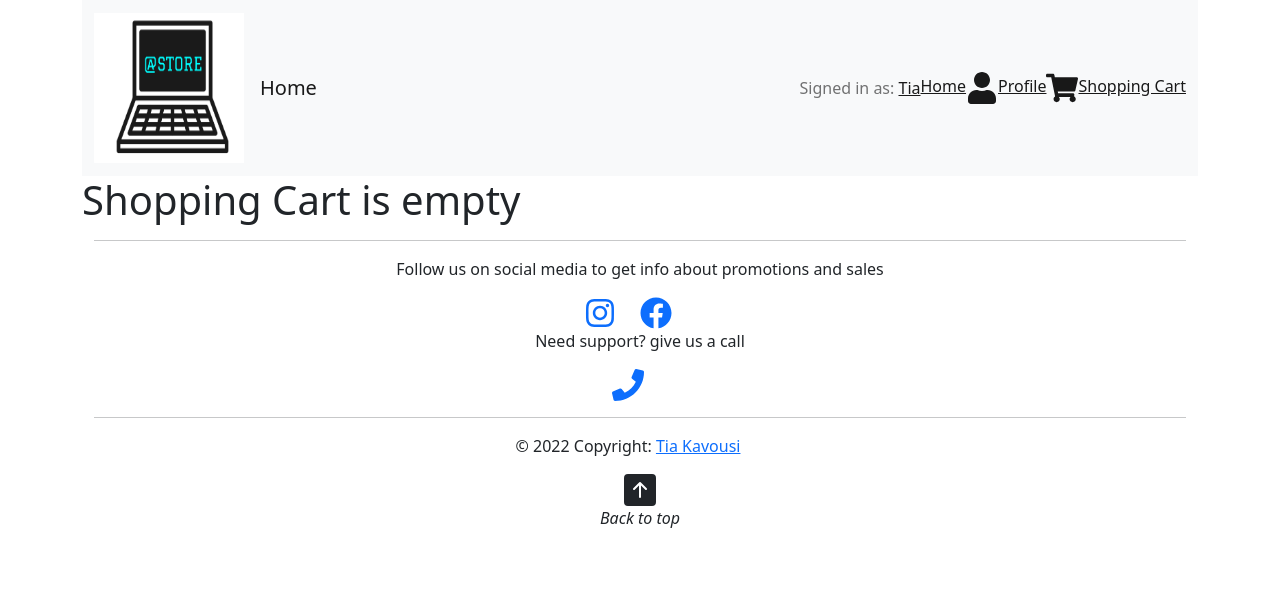
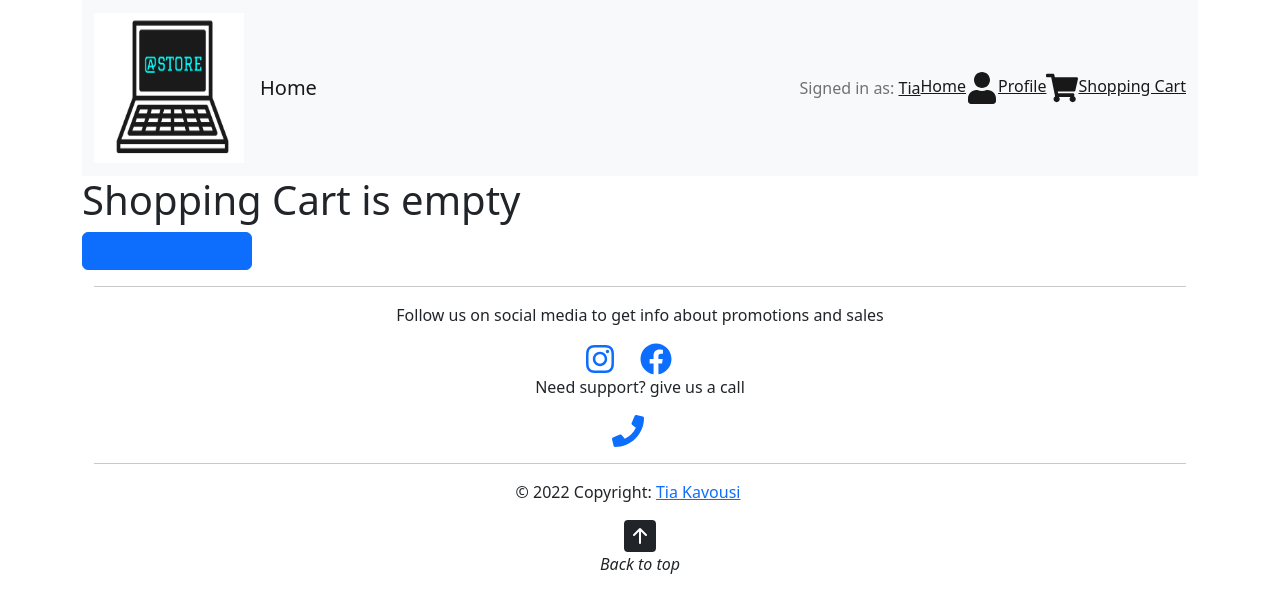
Before and after one commit to tiakavousi/LapTopUp_Store, a React (Create React App) app: page /shoppingcart in a window 1280 px wide. Shown: the top 612 px of the page. Built offline with nearby package versions, Linux system fonts and the light colour scheme.

Commit message:
changing shopping cart

```diff
--- a/src/App.js
+++ b/src/App.js
@@ -34,13 +34,13 @@ class App extends Component {
             },
             totalPrice : 0,
             orderNumber:0,
+            shoppingCartIsEmpty: true
         };
 
         // bind this to the handleSubmit and handleSelectLaptop methods, so they can access
         // the component's state and props when they are invoked.
         this.handleSubmit = this.handleSubmit.bind(this);
         this.handleSelectLaptop = this.handleSelectLaptop.bind(this);
-        this.toggleDisplay = this.toggleDisplay.bind(this);
     }
 
     // when component mounted the laptops from data assigns to state
@@ -69,8 +69,9 @@ class App extends Component {
         // update the component's state with the selected laptop and the calculated total price
         this.setState({
             selectedLaptop: laptop,
-            totalPrice: totalPrice
-        });
+            totalPrice: totalPrice,
+            shoppingCartIsEmpty: false
+        },()=>{console.log(this.state.selectedLaptop, "\n" , this.state.shoppingCartIsEmpty)});
     }
 
     handleChangeDetails = (event) => {
@@ -127,7 +128,7 @@ class App extends Component {
     }
 
     render(){
-        const {laptops, selectedLaptop, totalPrice, orderNumber, userDetails} = this.state;
+        const {laptops, selectedLaptop, totalPrice, orderNumber, userDetails, shoppingCartIsEmpty} = this.state;
         const {handleSelectLaptop, handleChangeDetails, handleSubmit, handleUserDetails, toggleDisplay} = this;
         return(
             <Router>
@@ -158,9 +159,14 @@ class App extends Component {
                             toggleDisplay={toggleDisplay}
                             />}
                         />
-                        <Route exact path="/shoppingcart" element={<ShoppingCart/>} />
-                        <Route exact path="/profile" element={<Profile/>} />
-                        <Route exact path="/" element={<Navigate replace to="/home" />} />
+                        <Route exact path="/shoppingcart" element={
+                            <ShoppingCart
+                                shoppingCartIsEmpty={shoppingCartIsEmpty}
+                                selectedLaptop={selectedLaptop}
+                            />}
+                        />
+                        <Route path="/profile" element={<Profile/>} />
+                        <Route path="/home" element={<Navigate replace to="/home" />} />
                     </Routes>
                     <Footer/>
                 </div>
--- a/src/components/LaptopCard.js
+++ b/src/components/LaptopCard.js
@@ -17,7 +17,7 @@ const LaptopCard =({ laptops, handleSelectLaptop }) => {
                     </Card.Body>
                     <Card.Footer>
                     <Card.Text>price: {laptop.price}</Card.Text>
-                    <Button onClick={() =>handleSelectLaptop(laptop)}>Select</Button>
+                    <Button onClick={() =>handleSelectLaptop(laptop)}>Add to Cart</Button>
                     </Card.Footer>
                 </Card>
                 </Col>
--- a/src/components/ShoppingCart.js
+++ b/src/components/ShoppingCart.js
@@ -1,5 +1,21 @@
-const ShoppingCart = () =>{
-    return(<h1>Shopping Cart is empty</h1>);
+import {Button} from "react-bootstrap";
+import {Link} from "react-router-dom";
+
+const ShoppingCart = ({shoppingCartIsEmpty,selectedLaptop}) => {
+    if(!shoppingCartIsEmpty){
+        return (
+            <>
+                <h3>You have selected 1 laptop</h3>
+                <p>{selectedLaptop.brand}, {selectedLaptop.model}</p>
+            </>
+        );
+    }
+    else{return(
+        <>
+            <h1>Shopping Cart is empty</h1>
+            <Button variant="primary" type="submit"><Link to={"./Home"}> Continue Shopping</Link></Button>
+        </>
+    );}
 }
 
 export default ShoppingCart;
```
